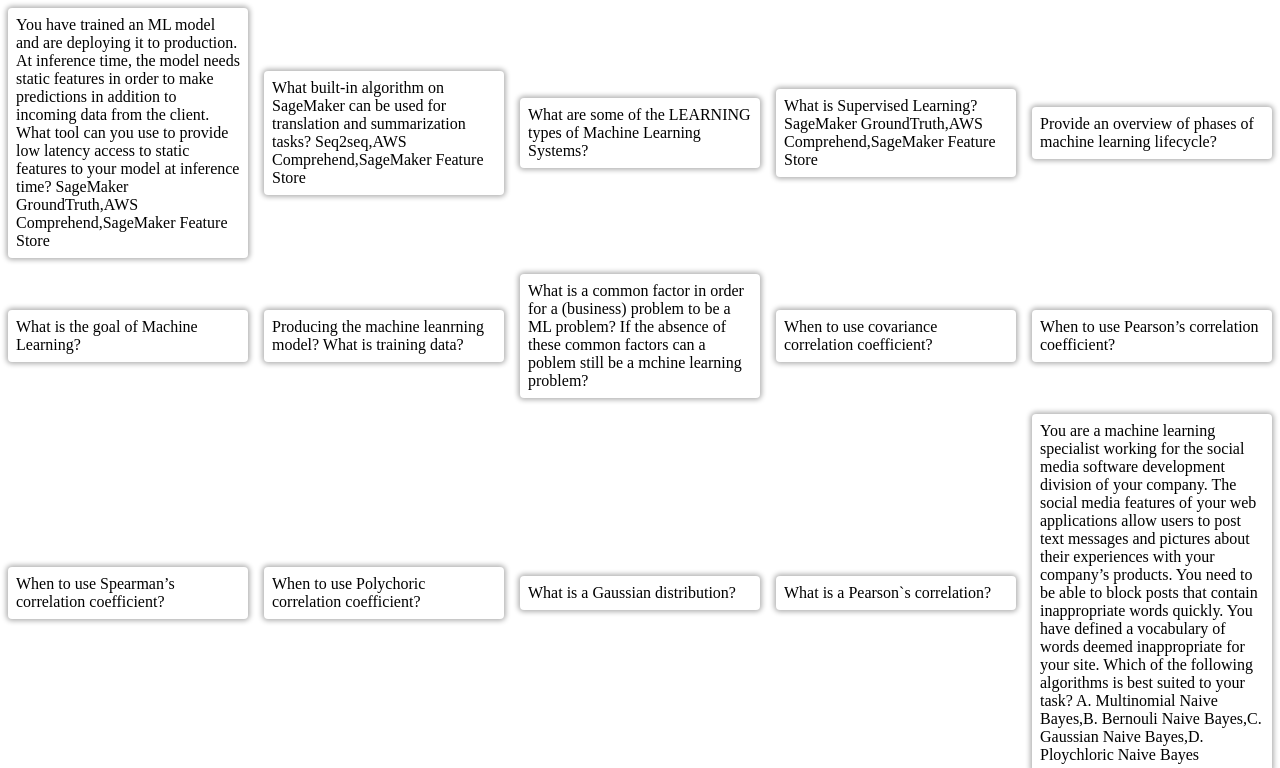
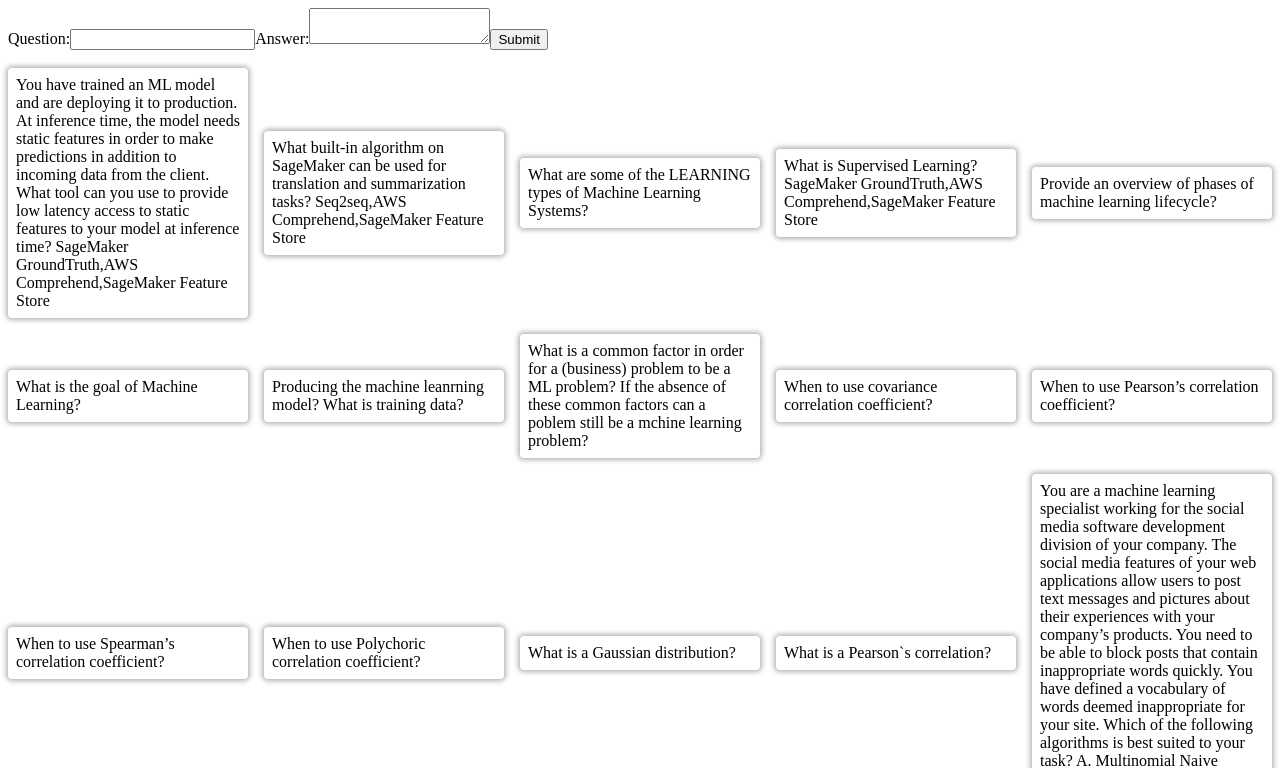
Before and after one commit to KazChe/flashcards, a React (Vite) app: page / in a window 1280 px wide. Shown: the top 768 px of the page. Built offline with nearby package versions, Linux system fonts and the light colour scheme.

Commit message:
skeleton for Create a form component to input Q/A #1

```diff
--- a/src/App.jsx
+++ b/src/App.jsx
@@ -1,11 +1,13 @@
 import { useState } from 'react';
 import FlashcardList from './FlashcardList';
 import FLASHCARD_DATA from './data';
+import FlashcardInputForm from './FalshcardInputForm';
 
 function App() {
      const [flashcards, setFlashcards] = useState(FLASHCARD_DATA)
   return (
     <>
+      <FlashcardInputForm /><br />
       <FlashcardList flashcards={flashcards} />
     </>
   );
--- /dev/null
+++ b/src/FalshcardInputForm.jsx
@@ -0,0 +1,58 @@
+import { useState } from "react"
+
+export default function FlashcardInputForm() {
+    const [formData, setFormData] = useState({question: "", answer: ""})
+
+        const handleChange = (event) => {
+            const {name, value} = event.target
+            setFormData((prevFormData) => ({...prevFormData, [name]: value}))
+        }
+
+        const handleSubmit = (event) => {
+            event.preventDefault()
+            alert(`question: ${formData.question}, answer: ${formData.answer}`)
+        }
+
+        return (
+            <form onSubmit={handleSubmit}>
+                <label htmlFor="question">Question:</label>
+                <input type="textarea" name="question" value={formData.question} onChange={handleChange}/>
+                <label htmlFor="answer">Answer:</label>
+                <textarea name="answer" value={formData.answer} onChange={handleChange}/>
+                <button type="submit">Submit</button>
+            </form>
+        )
+    }
+
+
+// import { useState } from "react";
+
+// export default function FlashcardInputForm() {
+//   const [formData, setFormData] = useState({name: "",email: "",message: ""});
+
+//   const handleChange = (event) => {
+//     const { name, value } = event.target;
+//     setFormData((prevFormData) => ({ ...prevFormData, [name]: value }));
+//   };
+
+//   const handleSubmit = (event) => {
+//     event.preventDefault();
+//     alert(`Name: ${formData.name}, Email: ${formData.email}, Message: ${formData.message}`
+//     );
+// };
+
+//   return (
+//     <form onSubmit={handleSubmit}>
+//       <label htmlFor="name">Name:</label>
+//       <input type="text" id="name" name="name" value={formData.name} onChange={handleChange}/>
+
+//       <label htmlFor="email">Email:</label>
+//       <input type="email" id="email" name="email" value={formData.email} onChange={handleChange}/>
+
+//       <label htmlFor="message">Message:</label>
+//       <textarea id="message" name="message" value={formData.message} onChange={handleChange}/>
+
+//       <button type="submit">Submit</button>
+//     </form>
+//   );
+// }
--- a/src/data.jsx
+++ b/src/data.jsx
@@ -101,7 +101,7 @@
         tags: ['Machine Learning', 'exploratory data analysis']
     },
     {
-        id: 14,
+        id: 14.1,
         question: 'You are a machine learning specialist working for the social media software development division of your company. The social media features of your web applications allow users to post text messages and pictures about their experiences with your company’s products. You need to be able to block posts that contain inappropriate words quickly. You have defined a vocabulary of words deemed inappropriate for your site. Which of the following algorithms is best suited to your task?',
         answer: 'B. The Bernoulli Naive Bayes algorithm is used in document classification tasks where you wish to know whether a word from your vocabulary appears in your observed text or not. This is exactly what you are trying to accomplish. You need to know whether a word from your vocabulary of inappropriate words appears in the given post text or not.',
         options: ['A. Multinomial Naive Bayes', 'B. Bernouli Naive Bayes', 'C. Gaussian Naive Bayes', 'D. Ploychloric Naive Bayes'],
@@ -171,7 +171,7 @@
         tags: ['Machine Learning', 'modeling']
     },
     {
-        id: 23,
+        id: 23.1,
         question: 'Fundamentally how many types data are there? Name them.',
         answer: '3 types <br/> Strucutured Data <br/> Unstructured Data <br/> Semi-structured data.',
         options: [],
@@ -191,6 +191,13 @@
         options: [],
         tags: ['Machine Learning', 'data collection', 'data concept', 'data migration' ]
     },
+    {
+        id: 26,
+        question: '',
+        answer: '',
+        options: [],
+        tags: ['Machine Learning', 'data collection', 'data concept', 'data migration' ]
+    },
 ]
 
 export default FLASHCARD_DATA;
```
